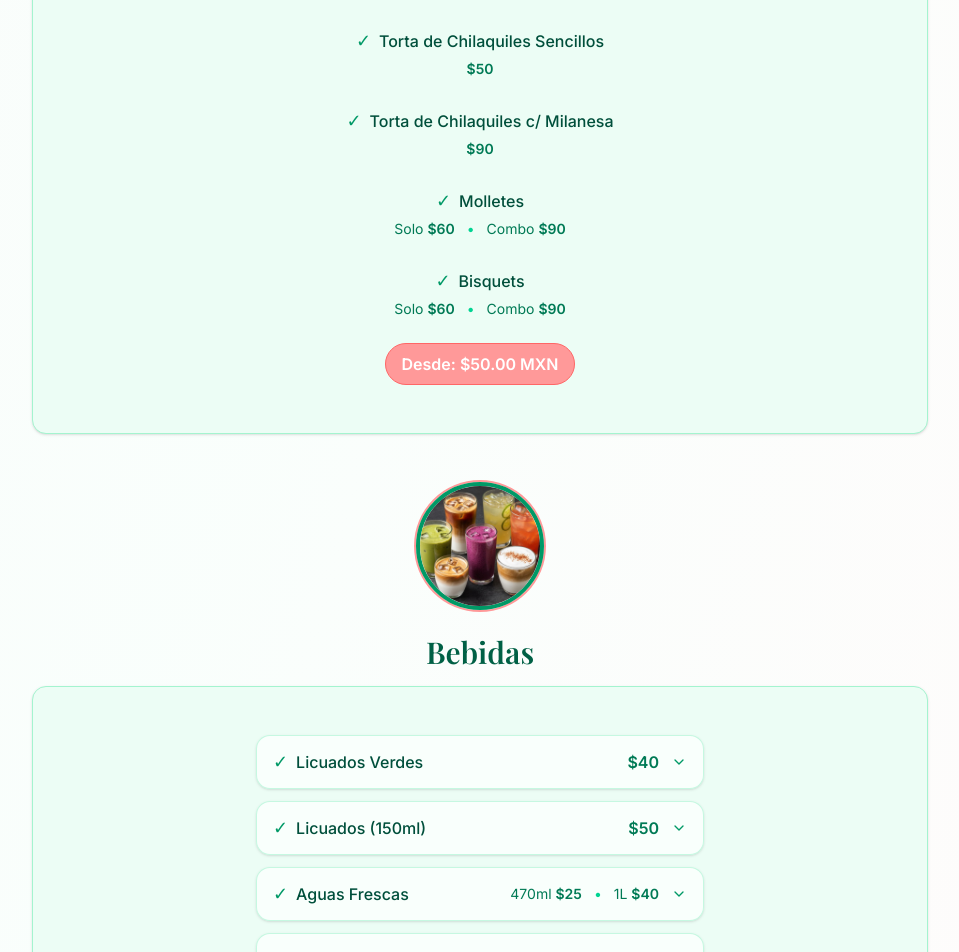
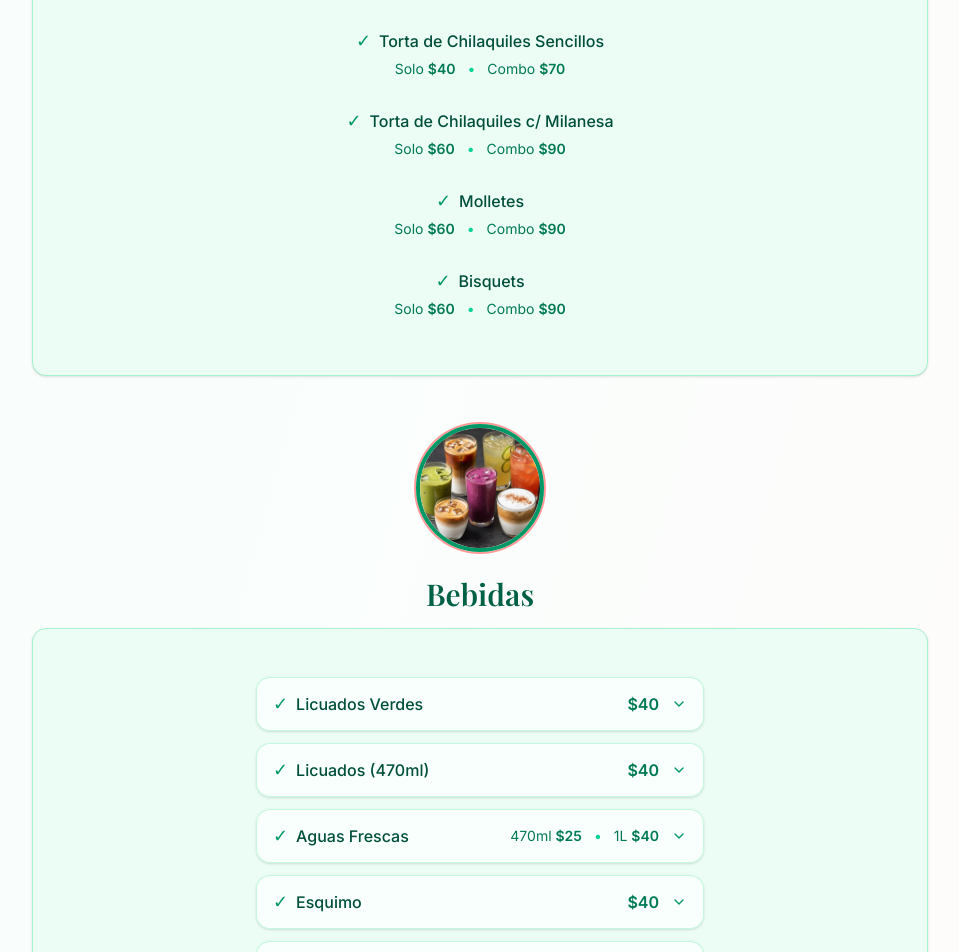
Before and after one commit to dyegolara/mama-lechuga, a Next.js app: page / in a window 1280 px wide. Shown: the part 2940-3892 px from the top of the page, without its empty margins (160-1119 px from the left). Built offline with nearby package versions, Linux system fonts and the light colour scheme; a web font is replaced by a local one.

Commit message:
fix details

```diff
--- a/components/AntojoSection.tsx
+++ b/components/AntojoSection.tsx
@@ -12,14 +12,18 @@ export default function AntojoSection() {
           />
         </div>
       </div>
-      <h3 className="text-3xl font-serif text-emerald-800 mb-4 font-semibold">Antojo</h3>
+      <h3 className="text-3xl font-serif text-emerald-800 mb-4 font-semibold">
+        Antojo
+      </h3>
       <Card className="bg-emerald-50 border-emerald-200">
         <CardContent className="p-6">
           <div className="space-y-3 text-emerald-800 max-w-md mx-auto">
             <div className="py-2 px-3 rounded-lg hover:bg-emerald-100/50 transition-colors text-center">
               <div className="flex items-center justify-center gap-2 mb-1">
                 <span className="text-emerald-600 text-lg">✓</span>
-                <span className="text-emerald-900 font-medium">Chilaquiles Verdes/Rojos</span>
+                <span className="text-emerald-900 font-medium">
+                  Chilaquiles Verdes/Rojos
+                </span>
               </div>
               <div className="text-sm text-emerald-700 flex gap-3 justify-center">
                 <span>
@@ -34,19 +38,35 @@ export default function AntojoSection() {
             <div className="py-2 px-3 rounded-lg hover:bg-emerald-100/50 transition-colors text-center">
               <div className="flex items-center justify-center gap-2 mb-1">
                 <span className="text-emerald-600 text-lg">✓</span>
-                <span className="text-emerald-900 font-medium">Torta de Chilaquiles Sencillos</span>
+                <span className="text-emerald-900 font-medium">
+                  Torta de Chilaquiles Sencillos
+                </span>
               </div>
-              <div className="text-sm text-emerald-700">
-                <span className="font-semibold">$50</span>
+              <div className="text-sm text-emerald-700 flex gap-3 justify-center">
+                <span>
+                  Solo <span className="font-semibold">$40</span>
+                </span>
+                <span className="text-emerald-400">•</span>
+                <span>
+                  Combo <span className="font-semibold">$70</span>
+                </span>
               </div>
             </div>
             <div className="py-2 px-3 rounded-lg hover:bg-emerald-100/50 transition-colors text-center">
               <div className="flex items-center justify-center gap-2 mb-1">
                 <span className="text-emerald-600 text-lg">✓</span>
-                <span className="text-emerald-900 font-medium">Torta de Chilaquiles c/ Milanesa</span>
+                <span className="text-emerald-900 font-medium">
+                  Torta de Chilaquiles c/ Milanesa
+                </span>
               </div>
-              <div className="text-sm text-emerald-700">
-                <span className="font-semibold">$90</span>
+              <div className="text-sm text-emerald-700 flex gap-3 justify-center">
+                <span>
+                  Solo <span className="font-semibold">$60</span>
+                </span>
+                <span className="text-emerald-400">•</span>
+                <span>
+                  Combo <span className="font-semibold">$90</span>
+                </span>
               </div>
             </div>
             <div className="py-2 px-3 rounded-lg hover:bg-emerald-100/50 transition-colors text-center">
@@ -80,9 +100,6 @@ export default function AntojoSection() {
               </div>
             </div>
           </div>
-          <div className="mt-4 bg-salmon-300 border border-salmon-400 rounded-full px-4 py-2 inline-block">
-            <span className="text-white font-semibold">Desde: $50.00 MXN</span>
-          </div>
         </CardContent>
       </Card>
     </div>
--- a/components/BebidasSection.tsx
+++ b/components/BebidasSection.tsx
@@ -30,8 +30,8 @@ export default function BebidasSection() {
       ],
     },
     {
-      name: "Licuados (150ml)",
-      price: 50,
+      name: "Licuados (470ml)",
+      price: 40,
       options: [
         {
           name: "Fresa, Plátano, Nuez, Amaranto, Cacao, Avena (con leche deslactosada)",
@@ -52,7 +52,7 @@ export default function BebidasSection() {
       ],
     },
     {
-      name: "Esquimo (470ml)",
+      name: "Esquimo",
       price: 40,
       options: [{ name: "Chocolate, Café, Vainilla, Nuez, Coco" }],
     },
@@ -184,9 +184,6 @@ export default function BebidasSection() {
               </li>
             ))}
           </ul>
-          <div className="mt-4 bg-salmon-300 border border-salmon-400 rounded-full px-4 py-2 inline-block">
-            <span className="text-white font-semibold">Desde: $25.00 MXN</span>
-          </div>
         </CardContent>
       </Card>
     </div>
```
